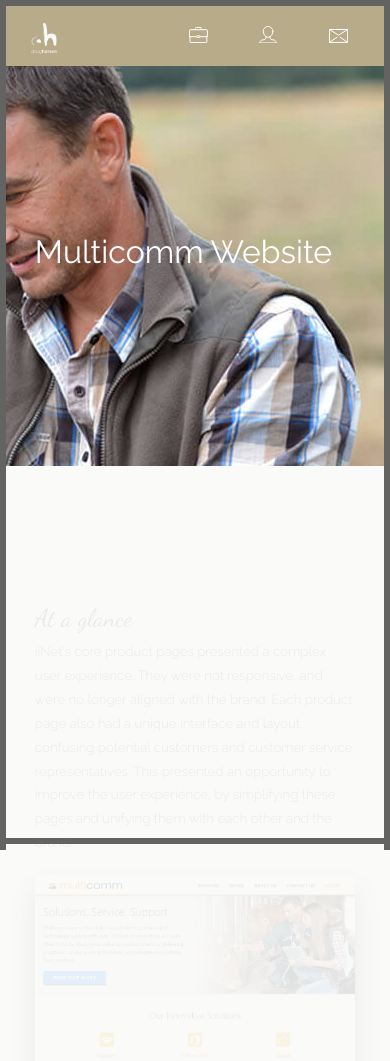
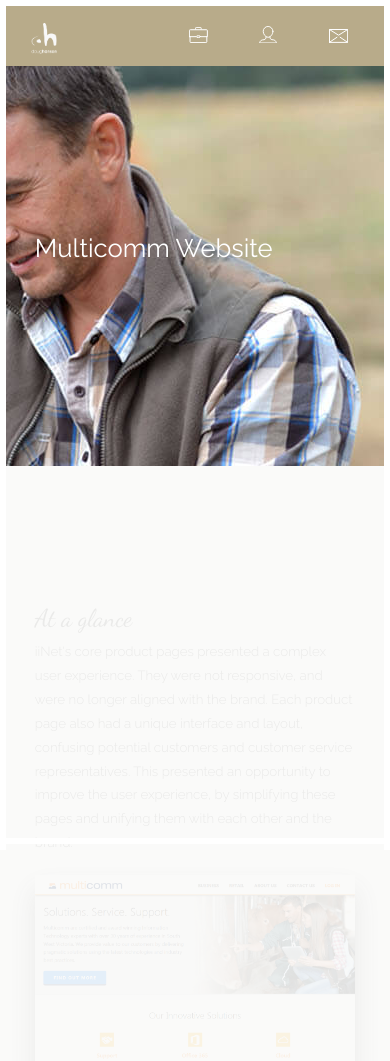
Before and after one commit to dougHanson/dougRepo, a PHP site: page /multicomm.php in a window 390 px wide. Shown: the top 1061 px of the page. Run offline with PHP 8.4, Linux system fonts and the light colour scheme; some libraries are stand-ins or nearby versions.

Commit message:
compile sass

```diff
--- a/css/styles.css
+++ b/css/styles.css
@@ -1249,7 +1249,7 @@ hr {
   width: 270px;
   height: 100%;
   z-index: 888;
-  background-image: url("../img/aside1.png");
+  background-image: url("../img/aside.png");
   background-size: cover;
   border-right: 1px solid #999998; }
   @media (max-width: 991px) {
@@ -1594,7 +1594,7 @@ h6, .h6 {
 /* ----- hero heading, should only be used on home page ----- */
 .hero-heading {
   font-size: 88px;
-  font-weight: 100;
+  font-weight: 400;
   font-family: "Raleway", Arial, sans-serif, serif;
   line-height: 1.4em;
   color: #222221;
@@ -2158,7 +2158,7 @@ img {
 //   styles for frame borders around perimeter
 /* ************************************* */
 .frame {
-  background: #636362;
+  background: #fff;
   width: 1.5vw;
   height: 1.5vw;
   z-index: 9999;
@@ -3021,6 +3021,10 @@ html, body, .container, .header {
   .title h1 {
     font-size: 2em; } }
 
+@media (max-width: 480px) {
+  .title h1 {
+    font-size: 1.6em; } }
+
 .title p {
   color: #fff;
   padding: 0 0 0.6em;
```
